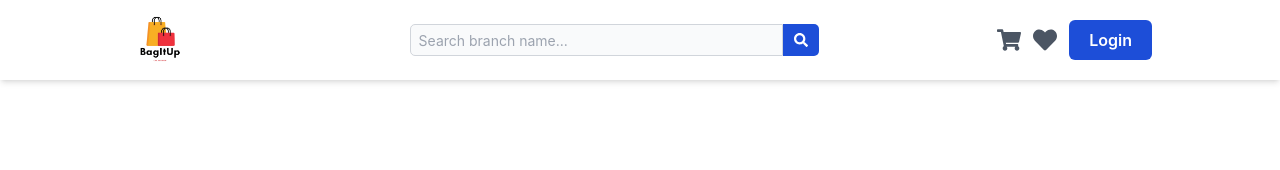
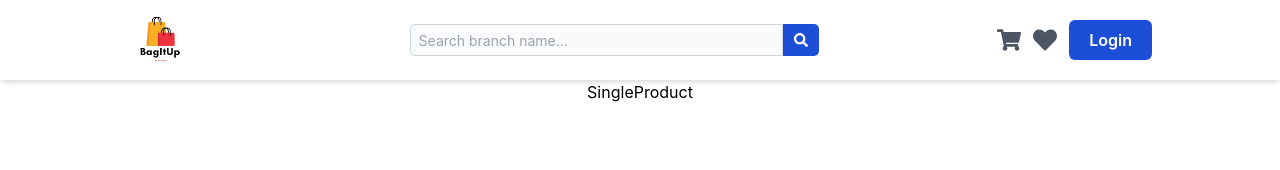
Before and after one commit to Bhavesh2302/bag-it-up, a React (Create React App) app in the folder client/: page /single_bag in a window 1280 px wide. Before the commit this address had no page. Shown: the top 170 px of the page. Built offline with nearby package versions, Linux system fonts and the light colour scheme.

Commit message:
added some new code

```diff
--- a/client/src/AllRoutes/ProjectRoutes.jsx
+++ b/client/src/AllRoutes/ProjectRoutes.jsx
@@ -8,6 +8,7 @@ import AdminPrivateRoute from "../PrivateRoutes/AdminPrivateRoute";
 import PrivateRoute from "../PrivateRoutes/PrivateRoute";
 import Cart from "../Pages/Cart";
 import AdminDashboard from "../Pages/AdminDashboard";
+import SingleProduct from "../Pages/SingleProduct";
 
 const ProjectRoutes = () => {
   return (
@@ -16,6 +17,7 @@ const ProjectRoutes = () => {
       <Route path="/login" element={<Login />} />
       <Route path="/signup" element={<Signup />} />
       <Route path="/bag" element={<Bag />} />
+      <Route path="/single_bag" element={<SingleProduct/>}/>
       <Route
         path="/cart"
         element={
--- a/client/src/Pages/Bag.jsx
+++ b/client/src/Pages/Bag.jsx
@@ -26,6 +26,7 @@ const Bag = () => {
       {data &&
           data.length > 0 &&
           data.map((item) => (
+            <Link to="/single_bag">
             <div
               key={item?._id}
               className="lg:w-[250px] md:w-[200px] sm:w-[150px] border rounded-sm mt-6"
@@ -79,6 +80,7 @@ const Bag = () => {
                 </button>
               </div>
             </div>
+            </Link>
           ))}
       </div>
     </div>
--- a/client/src/Pages/SingleBag.jsx
+++ /dev/null
@@ -1,9 +0,0 @@
-import React from 'react'
-
-const singleBag = () => {
-  return (
-    <div>singleBag</div>
-  )
-}
-
-export default singleBag
--- /dev/null
+++ b/client/src/Pages/SingleProduct.jsx
@@ -0,0 +1,9 @@
+import React from 'react'
+
+const SingleProduct = () => {
+  return (
+    <div>SingleProduct</div>
+  )
+}
+
+export default SingleProduct
```
